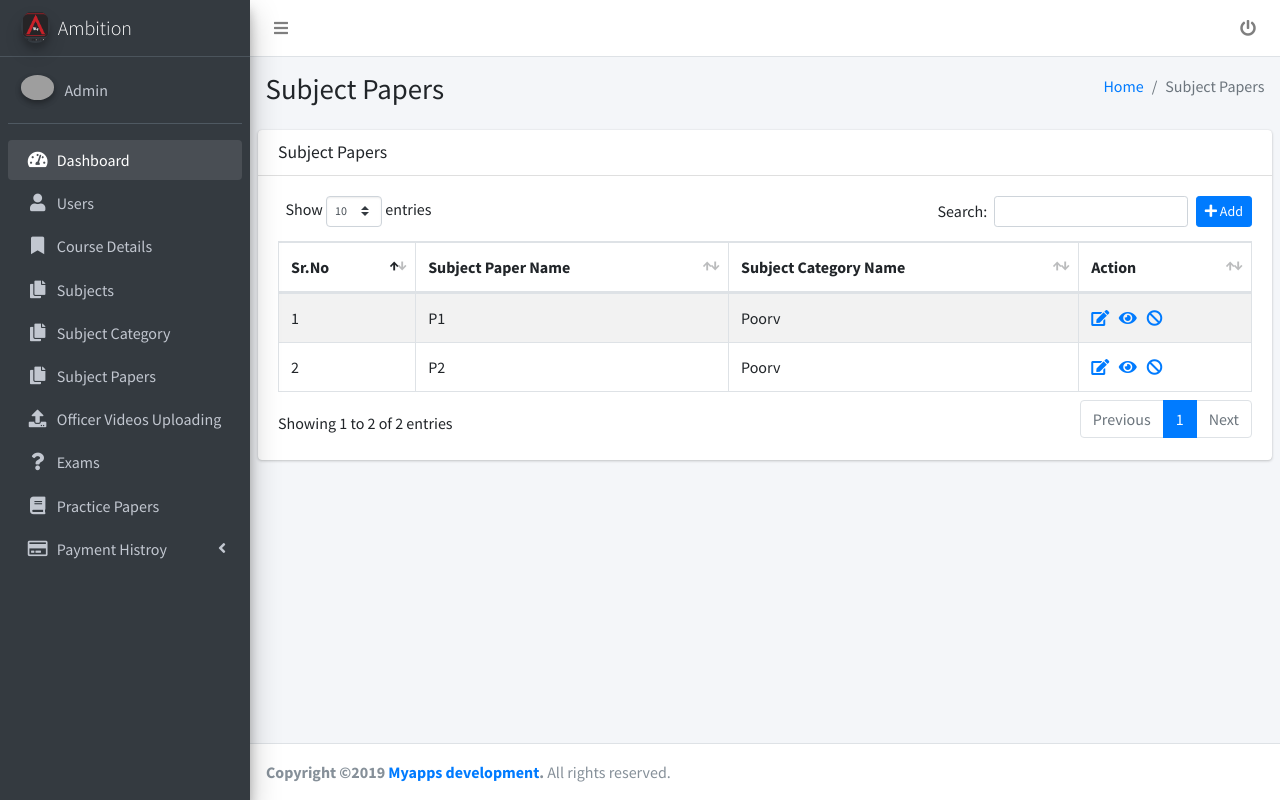
After one commit to anjipavuluri21/ambition, a CodeIgniter app: page /ambition/Subject_papers in a window 1280 px wide. The commit adds this page. Run offline with CodeIgniter, Linux system fonts and the light colour scheme; some libraries are stand-ins or nearby versions; grey boxes are pictures that could not be loaded.

Commit message:
subject papers added

```diff
--- /dev/null
+++ b/application/controllers/Subject_papers.php
@@ -0,0 +1,25 @@
+<?php
+
+defined('BASEPATH') OR exit('No direct script access allowed');
+
+class Subject_papers extends CI_Controller {
+
+    public function index() {
+        $content=[
+            'page_title'=>"Subject Papers",
+        ];
+        $this->load->view('subject_papers/subject_papers_list',$content);
+    }
+
+
+
+    public function addSubjectPaper() {
+        $content=[
+            'page_title'=>"Add Subject Paper",
+        ];
+        $this->load->view('subject_papers/add_subject_papers',$content);
+    }
+
+
+
+}
--- a/application/views/common/sidebar.php
+++ b/application/views/common/sidebar.php
@@ -113,6 +113,16 @@
               </p>
             </a>
           </li>
+          <li class="nav-item has-treeview">
+            <a href="<?php echo base_url().'Subject_papers'?>" class="nav-link">
+              <i class="nav-icon fas fa-copy"></i>
+              <p>
+                Subject Papers
+                <!--<i class="fas fa-angle-left right"></i>-->
+
+              </p>
+            </a>
+          </li>
 
               <li class="nav-item">
                 <a href="#" class="nav-link">
--- /dev/null
+++ b/application/views/subject_papers/subject_papers_list.php
@@ -0,0 +1,147 @@
+<!DOCTYPE html>
+<html>
+    <head>
+        <meta charset="utf-8">
+        <meta http-equiv="X-UA-Compatible" content="IE=edge">
+        <title>AdminLTE</title>
+        <!-- Tell the browser to be responsive to screen width -->
+        <meta name="viewport" content="width=device-width, initial-scale=1">
+
+        <!-- Font Awesome -->
+        <link rel="stylesheet" href="<?php echo base_url("assets"); ?>/plugins/fontawesome-free/css/all.min.css">
+        <!-- Ionicons -->
+        <link rel="stylesheet" href="https://code.ionicframework.com/ionicons/2.0.1/css/ionicons.min.css">
+        <!-- DataTables -->
+        <link rel="stylesheet" href="<?php echo base_url("assets"); ?>/plugins/datatables-bs4/css/dataTables.bootstrap4.css">
+        <!-- Theme style -->
+        <link rel="stylesheet" href="<?php echo base_url("assets"); ?>/dist/css/adminlte.min.css">
+        <!-- Google Font: Source Sans Pro -->
+        <link href="https://fonts.googleapis.com/css?family=Source+Sans+Pro:300,400,400i,700" rel="stylesheet">
+    </head>
+    <body class="hold-transition sidebar-mini">
+        <div class="wrapper">
+            <!-- Navbar -->
+            <?php $this->load->view('common/navbar'); ?>
+            <!-- /.navbar -->
+
+            <!-- Main Sidebar Container -->
+            <?php $this->load->view('common/sidebar'); ?>
+
+            <!-- Content Wrapper. Contains page content -->
+            <div class="content-wrapper">
+                <!-- Content Header (Page header) -->
+                <section class="content-header">
+                    <div class="container-fluid">
+                        <div class="row mb-2">
+                            <div class="col-sm-6">
+                                <h1><?php echo $page_title; ?></h1>
+                            </div>
+                            <div class="col-sm-6">
+                                <ol class="breadcrumb float-sm-right">
+                                    <li class="breadcrumb-item"><a href="#">Home</a></li>
+                                    <li class="breadcrumb-item active"><?php echo $page_title; ?></li>
+                                </ol>
+                            </div>
+                        </div>
+                    </div><!-- /.container-fluid -->
+                </section>
+
+                <!-- Main content -->
+                <section class="content">
+                    <div class="row">
+                        <div class="col-12">
+
+
+                            <div class="card">
+                                <div class="card-header">
+                                    <h3 class="card-title"><?php echo $page_title; ?></h3>
+                                </div>
+                                <!-- /.card-header -->
+                                <div class="card-body">
+                                    <a class="btn btn-primary float-right btn-sm" href="<?php echo base_url(); ?>Subject_papers/addSubjectPaper"><i class="fa fa-plus" style="font-size:14px;"></i>&nbsp;Add</a>
+
+                                    <table id="example1" class="table table-bordered table-striped">
+                                        <thead>
+                                            <tr>
+                                                <th>Sr.No</th>
+                                                <th>Subject Paper Name</th>
+                                                <th>Subject Category Name</th>
+                                                <th>Action</th>
+                                            </tr>
+                                        </thead>
+                                        <tbody>
+                                            <tr>
+                                                <td>1</td>
+                                                <td>P1
+                                                </td>
+                                                <td>Poorv</td>
+                                                <td text-align="center">
+                                                    <a href="#" title="edit"><i class="fa fa-edit"></i> </a>&nbsp;
+                                                    <a href="#" title="View"><i class="fa fa-eye"></i> </a>&nbsp;
+                                                    <a href="#" title="hide"><i class="fa fa-ban"></i> </a>&nbsp;
+                                                </td>
+                                            </tr>
+                                            <tr>
+                                                <td>2</td>
+                                                <td>P2
+                                                </td>
+                                                <td>Poorv</td>
+                                                <td text-align="center">
+                                                    <a href="#" title="edit"><i class="fa fa-edit"></i> </a>&nbsp;
+                                                    <a href="#" title="View"><i class="fa fa-eye"></i> </a>&nbsp;
+                                                    <a href="#" title="hide"><i class="fa fa-ban"></i> </a>&nbsp;
+                                                </td>
+                                            </tr>
+
+
+                                    </table>
+                                </div>
+                                <!-- /.card-body -->
+                            </div>
+                            <!-- /.card -->
+                        </div>
+                        <!-- /.col -->
+                    </div>
+                    <!-- /.row -->
+                </section>
+                <!-- /.content -->
+            </div>
+            <!-- /.content-wrapper -->
+            <?php $this->load->view('common/footer'); ?>
+
+
+            <!-- Control Sidebar -->
+            <aside class="control-sidebar control-sidebar-dark">
+                <!-- Control sidebar content goes here -->
+            </aside>
+            <!-- /.control-sidebar -->
+        </div>
+        <!-- ./wrapper -->
+
+        <!-- jQuery -->
+        <script src="<?php echo base_url("assets"); ?>/plugins/jquery/jquery.min.js"></script>
+        <!-- Bootstrap 4 -->
+        <script src="<?php echo base_url("assets"); ?>/plugins/bootstrap/js/bootstrap.bundle.min.js"></script>
+        <!-- DataTables -->
+        <script src="<?php echo base_url("assets"); ?>/plugins/datatables/jquery.dataTables.js"></script>
+        <script src="<?php echo base_url("assets"); ?>/plugins/datatables-bs4/js/dataTables.bootstrap4.js"></script>
+        <!-- AdminLTE App -->
+        <script src="<?php echo base_url("assets"); ?>/dist/js/adminlte.min.js"></script>
+        <!-- AdminLTE for demo purposes -->
+        <script src="<?php echo base_url("assets"); ?>/dist/js/demo.js"></script>
+        <!-- page script -->
+        <script>
+            $(function () {
+                $("#example1").DataTable();
+                $('#example2').DataTable({
+                    "paging": true,
+                    "lengthChange": false,
+                    "searching": false,
+                    "ordering": true,
+                    "info": true,
+                    "autoWidth": false,
+                });
+            });
+        </script>
+    </body>
+</html>
```
Also changed, not shown: application/views/subject_papers/add_subject_papers.php (added, +76 -0 lines).
